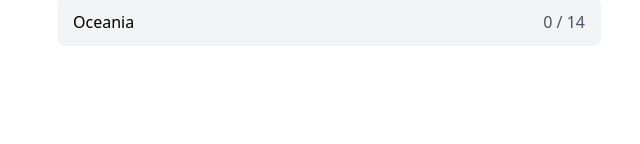
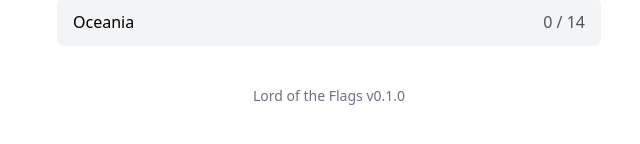
Before and after one commit to jacqueshovine/lordoftheflags, a Vue app: page / in a window 1280 px wide. Shown: the part 466-610 px from the top of the page, without its empty margins (311-951 px from the left). Built offline with nearby package versions, Linux system fonts and the light colour scheme.

Commit message:
add changelog and footer

```diff
--- a/package.json
+++ b/package.json
@@ -1,6 +1,6 @@
 {
   "name": "lordoftheflags",
-  "version": "0.0.0",
+  "version": "0.1.0",
   "private": true,
   "type": "module",
   "engines": {
--- /dev/null
+++ b/src/components/layout/Footer.vue
@@ -0,0 +1,8 @@
+<script setup>
+const version = import.meta.env.VITE_APP_VERSION || '0.1.0'
+</script>
+<template>
+    <footer class="text-center text-sm text-gray-500 py-4">
+      Lord of the Flags v{{ version }}
+    </footer>
+</template>
--- a/src/views/HomeView.vue
+++ b/src/views/HomeView.vue
@@ -4,6 +4,7 @@ import FlagGrid from '@/components/game/FlagGrid.vue';
 import GameQuestion from '@/components/game/GameQuestion.vue';
 import ScoreDisplay from '@/components/game/ScoreDisplay.vue';
 import RegionButton from '@/components/game/RegionButton.vue';
+import Footer from '@/components/layout/Footer.vue';
 
 const gameStore = useGameStore();
 
@@ -59,4 +60,6 @@ function startGame(region) {
       </button>
     </div>
   </main>
+
+  <Footer />
 </template>
--- a/vite.config.js
+++ b/vite.config.js
@@ -3,6 +3,7 @@ import { fileURLToPath, URL } from 'node:url'
 import { defineConfig } from 'vite'
 import vue from '@vitejs/plugin-vue'
 import vueDevTools from 'vite-plugin-vue-devtools'
+import pkg from './package.json'
 
 // https://vite.dev/config/
 export default defineConfig({
@@ -15,4 +16,7 @@ export default defineConfig({
       '@': fileURLToPath(new URL('./src', import.meta.url))
     },
   },
+  define: {
+    'import.meta.env.VITE_APP_VERSION': JSON.stringify(pkg.version)
+  },
 })
```
Also changed, not shown: 2 other files (tests, documents, lock files or other folders).
